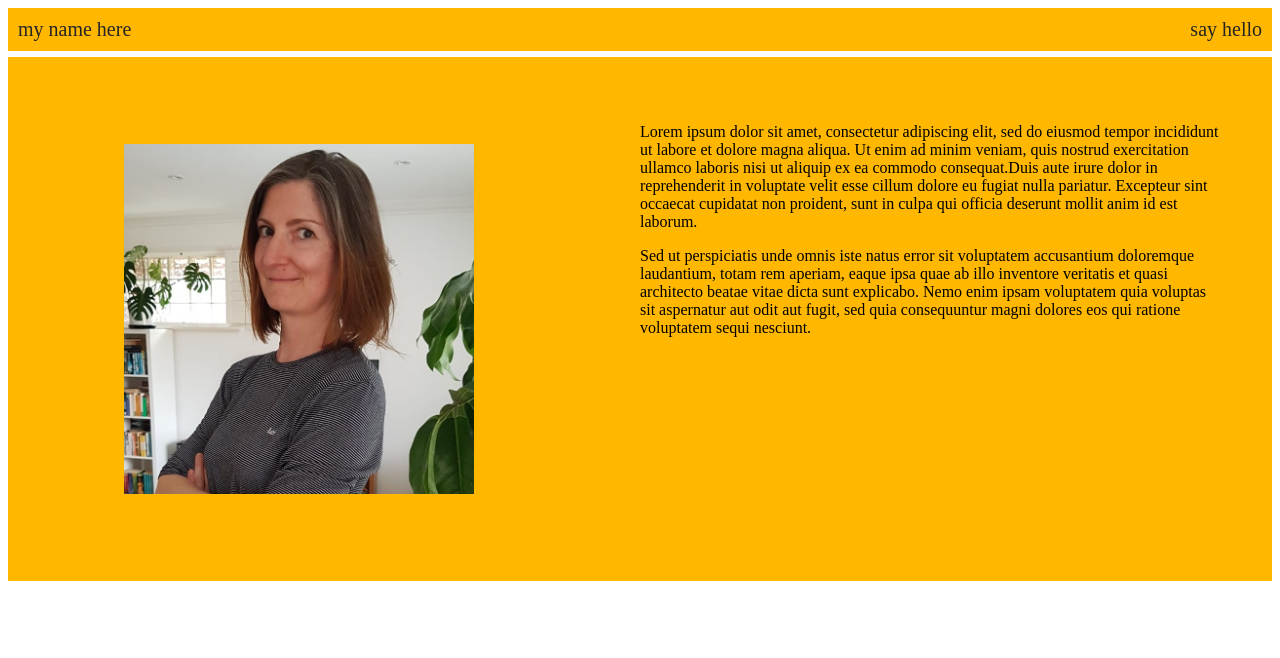
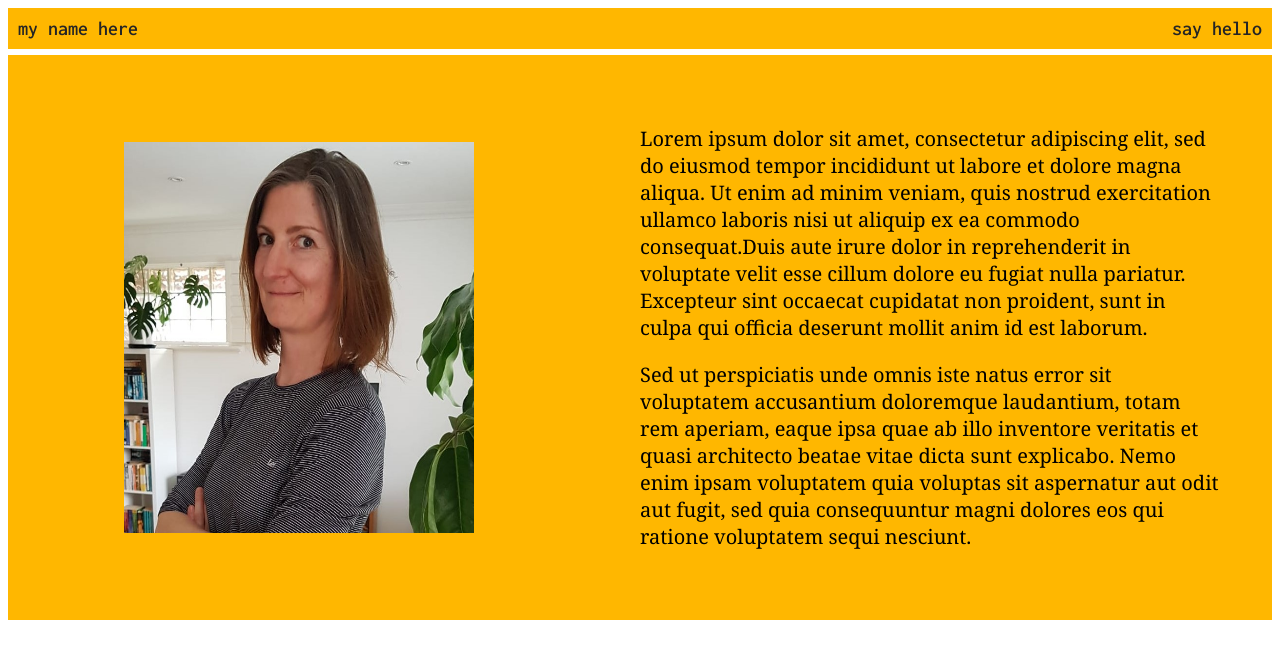
Before and after one commit to monelle/monelle.github.io, a plain HTML site: page index.html in a window 1280 px wide. Drawn offline with Linux system fonts and the light colour scheme.

Commit message:
Update styles.css

```diff
--- a/styles.css
+++ b/styles.css
@@ -1,4 +1,7 @@
+@import url('https://fonts.googleapis.com/css2?family=Inconsolata:wght@600&display=swap');
+
 body {
+    font-family: Georgia, 'Times New Roman', Times, serif
 }
 
 header{
@@ -9,10 +12,12 @@ main{
 }
 
 p{
+    font-size: 20px
 }
 
 .navigation{
     background-color: #ffb700;
+    font-family: 'Inconsolata', monospace;
     padding: 10px;
     display: flex;
     align-items: center;
```
